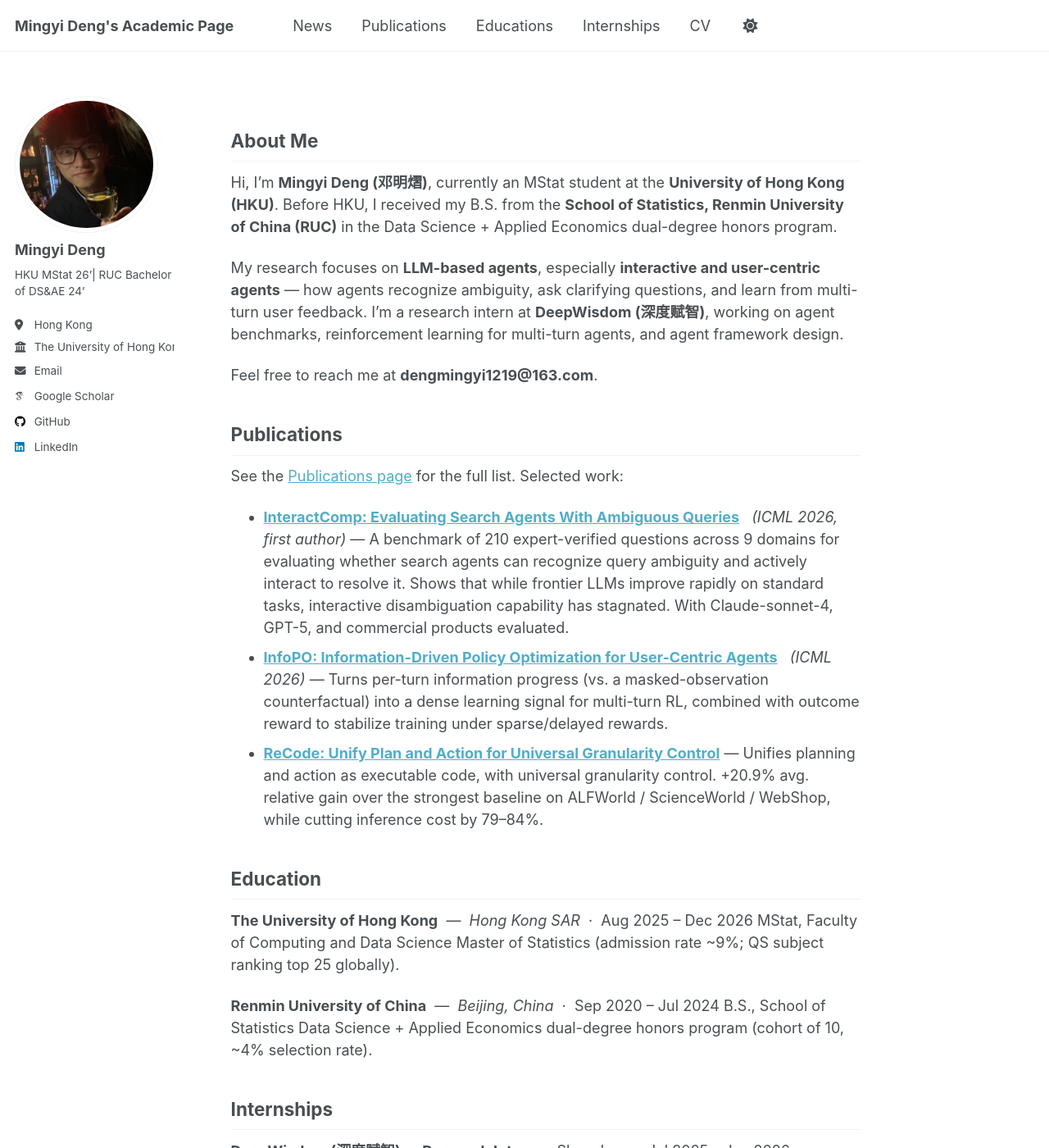
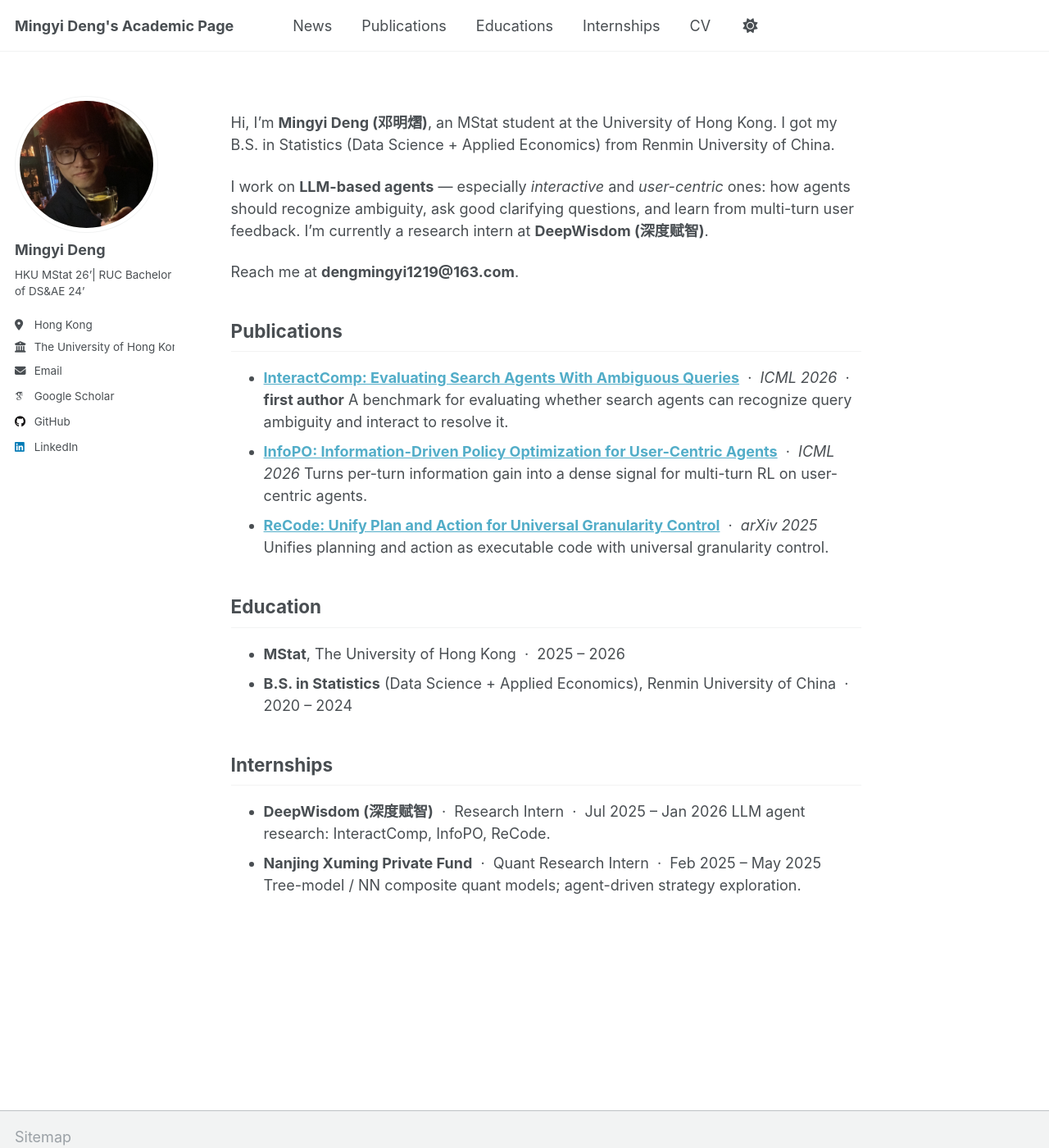
Before and after one commit to Rubbisheep/Rubbisheep.github.io, a Jekyll site: the page built from _pages/about.md, in a window 1280 px wide and 1400 px high. Shown: the whole window at 82% size. Built offline with Jekyll 4.4.1, drawn with Linux system fonts in a browser that asks for light colours; some web fonts are replaced; some of the changed text lies outside the part shown.

Commit message:
slim down homepage, swap in new CV pdf
- simplify about.md; drop resume-style details (selection rates, QS rankings, per-bullet project specs)
- replace files/CV-1.1.pdf with new cv.pdf (matches nav link)
- remove placeholder cv.md / cv-json.md pages

Co-Authored-By: Claude Opus 4.7 (1M context) <noreply@anthropic.com>

```diff
--- a/_pages/about.md
+++ b/_pages/about.md
@@ -9,56 +9,35 @@ redirect_from:
 
 <a id="about"></a>
 
-## About Me
+Hi, I'm **Mingyi Deng (邓明熠)**, an MStat student at the University of Hong Kong. I got my B.S. in Statistics (Data Science + Applied Economics) from Renmin University of China.
 
-Hi, I'm **Mingyi Deng (邓明熠)**, currently an MStat student at the **University of Hong Kong (HKU)**. Before HKU, I received my B.S. from the **School of Statistics, Renmin University of China (RUC)** in the Data Science + Applied Economics dual-degree honors program.
+I work on **LLM-based agents** — especially *interactive* and *user-centric* ones: how agents should recognize ambiguity, ask good clarifying questions, and learn from multi-turn user feedback. I'm currently a research intern at **DeepWisdom (深度赋智)**.
 
-My research focuses on **LLM-based agents**, especially **interactive and user-centric agents** — how agents recognize ambiguity, ask clarifying questions, and learn from multi-turn user feedback. I'm a research intern at **DeepWisdom (深度赋智)**, working on agent benchmarks, reinforcement learning for multi-turn agents, and agent framework design.
-
-Feel free to reach me at **dengmingyi1219@163.com**.
+Reach me at **dengmingyi1219@163.com**.
 
 <a id="Publications"></a>
 
 ## Publications
 
-See the [Publications page]({{ base_path }}/publications/) for the full list. Selected work:
-
-- **[InteractComp: Evaluating Search Agents With Ambiguous Queries]({{ base_path }}/publication/2025-10-28-interactcomp)** &nbsp; *(ICML 2026, first author)* — A benchmark of 210 expert-verified questions across 9 domains for evaluating whether search agents can recognize query ambiguity and actively interact to resolve it. Shows that while frontier LLMs improve rapidly on standard tasks, interactive disambiguation capability has stagnated. With Claude-sonnet-4, GPT-5, and commercial products evaluated.
-- **[InfoPO: Information-Driven Policy Optimization for User-Centric Agents]({{ base_path }}/publication/2026-02-28-infopo)** &nbsp; *(ICML 2026)* — Turns per-turn information progress (vs. a masked-observation counterfactual) into a dense learning signal for multi-turn RL, combined with outcome reward to stabilize training under sparse/delayed rewards.
-- **[ReCode: Unify Plan and Action for Universal Granularity Control]({{ base_path }}/publication/2025-10-27-recode)** — Unifies planning and action as executable code, with universal granularity control. +20.9% avg. relative gain over the strongest baseline on ALFWorld / ScienceWorld / WebShop, while cutting inference cost by 79–84%.
+- **[InteractComp: Evaluating Search Agents With Ambiguous Queries]({{ base_path }}/publication/2025-10-28-interactcomp)** &nbsp;·&nbsp; *ICML 2026* &nbsp;·&nbsp; **first author**
+  A benchmark for evaluating whether search agents can recognize query ambiguity and interact to resolve it.
+- **[InfoPO: Information-Driven Policy Optimization for User-Centric Agents]({{ base_path }}/publication/2026-02-28-infopo)** &nbsp;·&nbsp; *ICML 2026*
+  Turns per-turn information gain into a dense signal for multi-turn RL on user-centric agents.
+- **[ReCode: Unify Plan and Action for Universal Granularity Control]({{ base_path }}/publication/2025-10-27-recode)** &nbsp;·&nbsp; *arXiv 2025*
+  Unifies planning and action as executable code with universal granularity control.
 
 <a id="Educations"></a>
 
 ## Education
 
-**The University of Hong Kong** &nbsp;—&nbsp; *Hong Kong SAR* &nbsp;·&nbsp; Aug 2025 – Dec 2026
-MStat, Faculty of Computing and Data Science
-Master of Statistics (admission rate ~9%; QS subject ranking top 25 globally).
-
-**Renmin University of China** &nbsp;—&nbsp; *Beijing, China* &nbsp;·&nbsp; Sep 2020 – Jul 2024
-B.S., School of Statistics
-Data Science + Applied Economics dual-degree honors program (cohort of 10, ~4% selection rate).
+- **MStat**, The University of Hong Kong &nbsp;·&nbsp; 2025 – 2026
+- **B.S. in Statistics** (Data Science + Applied Economics), Renmin University of China &nbsp;·&nbsp; 2020 – 2024
 
 <a id="Internships"></a>
 
 ## Internships
 
-**DeepWisdom (深度赋智) — Research Intern** &nbsp;·&nbsp; Shenzhen &nbsp;·&nbsp; Jul 2025 – Jan 2026
-
-- **Interactive agent evaluation and training.** Built the multi-turn interaction environment and evaluation pipeline for *InteractComp*; set up unified comparison of GPT-5 and Claude-series models under realistic ambiguous-query scenarios.
-- **RL for multi-turn agents.** Integrated *InteractComp* and other interactive benchmarks into a `verl`-based RL framework for the *InfoPO* project, following a GRPO-style training recipe inspired by UserRL; designed rewards and debugged training stability under sparse rewards and non-discriminative batches.
-- **Agent frameworks and trajectory data.** Contributed to *ReCode* and *AutoAppWorld*; reproduced ReAct / CodeAct, built multi-environment agent trajectory data, and ran SFT training plus inference-cost analysis.
-
-**Nanjing Xuming Private Fund Management — Quant Research Intern** &nbsp;·&nbsp; Shenzhen &nbsp;·&nbsp; Feb 2025 – May 2025
-
-- **Baseline model optimization.** Redesigned the original XGBoost pipeline, cutting training time from 23h to 4h; led the design of a two-stage quant model architecture achieving 80%+ relative win rate over the baseline across 56 label targets.
-- **Factor selection.** Used LightGBM with feature importance, SHAP values, and 98%-cumulative-importance thresholds to improve quant factor selection; backtests significantly outperformed the original selection logic.
-- **Tree + NN composite model.** Exploiting the weak correlation between tree models and neural networks, built a composite XGBoost + NN quant model; A/B tests showed significant full-period gains over single-model baselines.
-- **Agent-driven quant exploration.** Built an initial *Agent-Quant* prototype on top of OpenManus-AutoQuant and Deepfund, using a three-tier role-based agent system for self-improving strategy design.
-
-## Skills
-
-- **Languages:** Python, C++, SQL
-- **Frameworks:** PyTorch, TensorFlow, MetaGPT, OpenManus, OpenHands, smolagent
-- **Tools:** Linux, Git, Conda, Docker
-- **Human languages:** Chinese (native), English (IELTS 7.0)
+- **DeepWisdom (深度赋智)** &nbsp;·&nbsp; Research Intern &nbsp;·&nbsp; Jul 2025 – Jan 2026
+  LLM agent research: InteractComp, InfoPO, ReCode.
+- **Nanjing Xuming Private Fund** &nbsp;·&nbsp; Quant Research Intern &nbsp;·&nbsp; Feb 2025 – May 2025
+  Tree-model / NN composite quant models; agent-driven strategy exploration.
```
Also changed, not shown: _pages/cv-json.md (deleted, +0 -35 lines), _pages/cv.md (deleted, +0 -64 lines), 2 other files.
